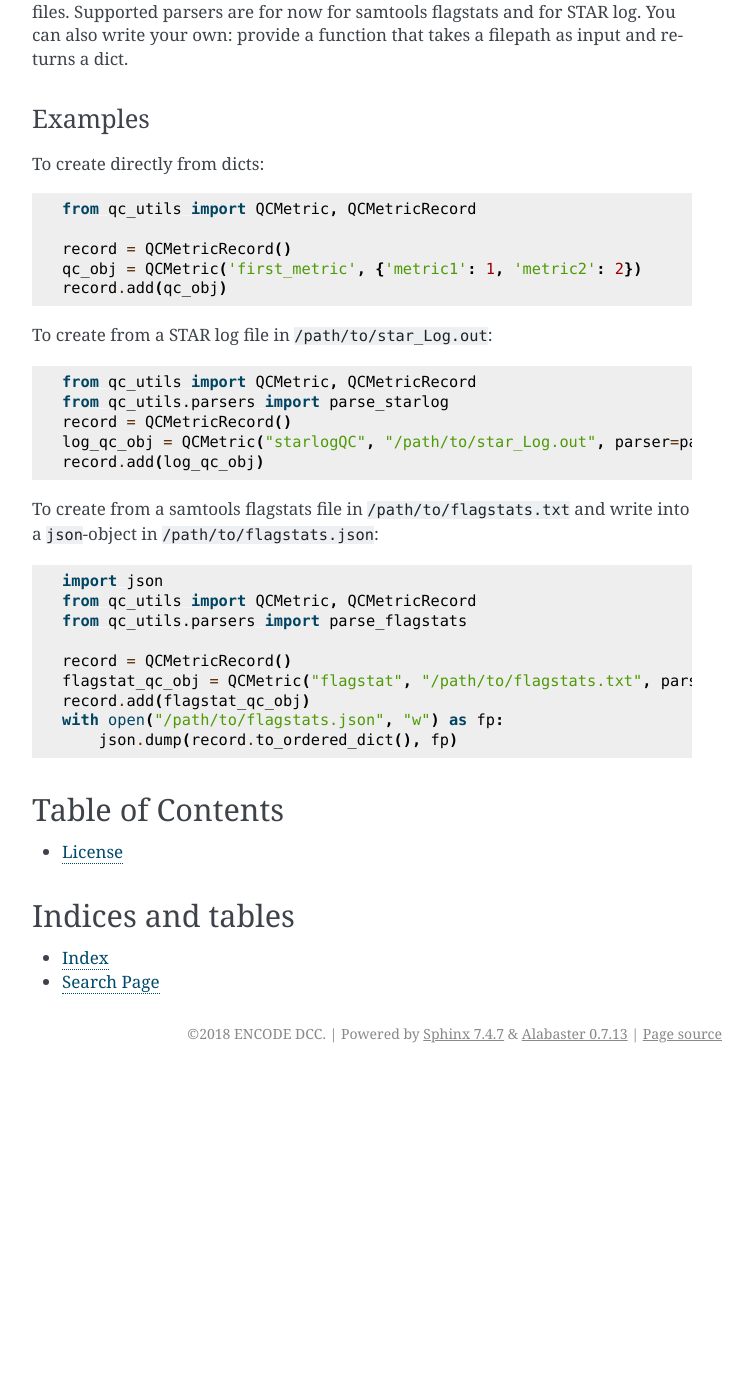
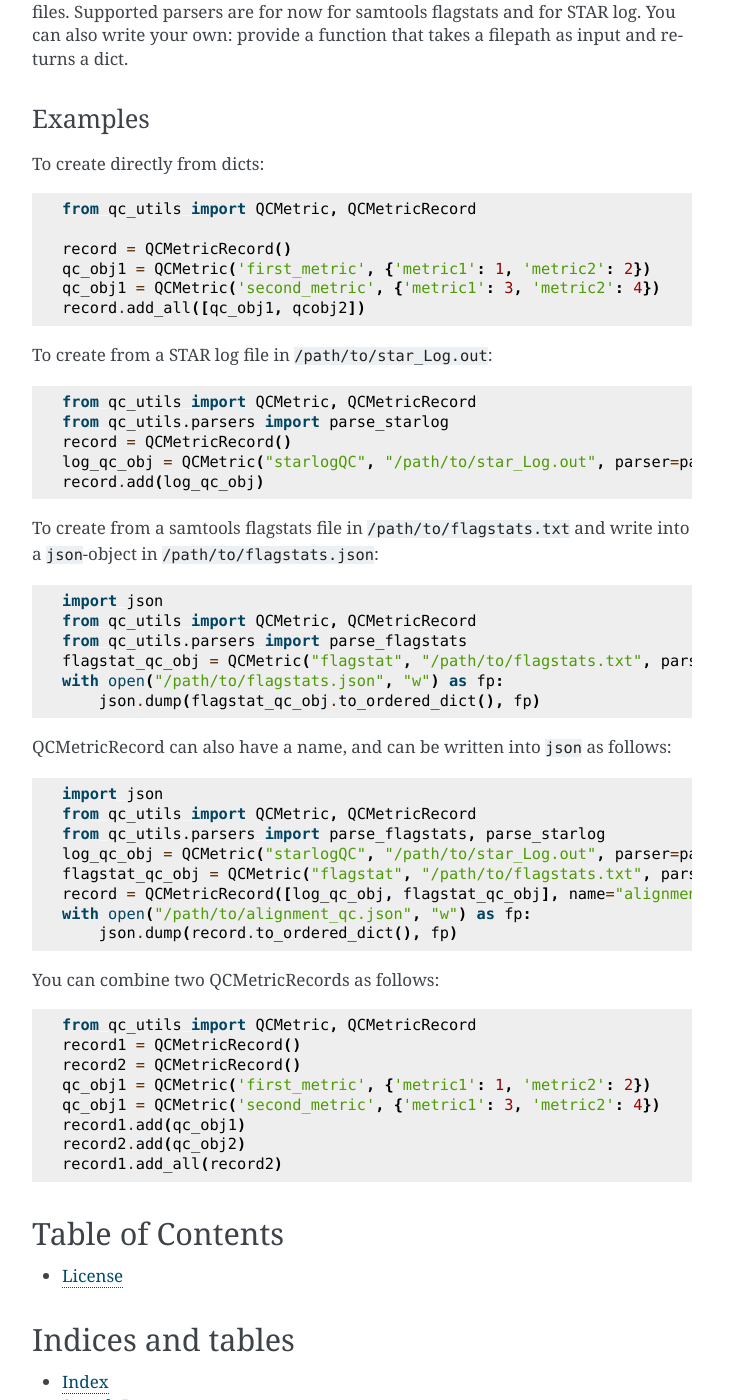
Before and after one commit to ENCODE-DCC/qc-utils, a Sphinx documentation site: the page built from docs/index.rst, in a window 1280 px wide and 1400 px high, scrolled down 539 px. Shown: the whole window, without its empty margins (388-1140 px from the left). Built offline with Sphinx 7.4.7, drawn with Linux system fonts in a browser that asks for light colours; before the commit the page ends 1612 px from its top, so only the background shows below that.

Commit message:
update docs, QCMetric.to_ordered_dict added, tests updated

```diff
--- a/docs/index.rst
+++ b/docs/index.rst
@@ -30,8 +30,9 @@ To create directly from dicts:
     from qc_utils import QCMetric, QCMetricRecord
 
     record = QCMetricRecord()
-    qc_obj = QCMetric('first_metric', {'metric1': 1, 'metric2': 2})
-    record.add(qc_obj)
+    qc_obj1 = QCMetric('first_metric', {'metric1': 1, 'metric2': 2})
+    qc_obj1 = QCMetric('second_metric', {'metric1': 3, 'metric2': 4})
+    record.add_all([qc_obj1, qcobj2])
 
 To create from a STAR log file in ``/path/to/star_Log.out``:
 ::
@@ -48,12 +49,33 @@ To create from a samtools flagstats file in ``/path/to/flagstats.txt`` and write
     import json
     from qc_utils import QCMetric, QCMetricRecord
     from qc_utils.parsers import parse_flagstats
+    flagstat_qc_obj = QCMetric("flagstat", "/path/to/flagstats.txt", parser=parse_flagstats)
+    with open("/path/to/flagstats.json", "w") as fp:
+        json.dump(flagstat_qc_obj.to_ordered_dict(), fp)
 
-    record = QCMetricRecord()
+QCMetricRecord can also have a name, and can be written into ``json`` as follows:
+::
+
+    import json
+    from qc_utils import QCMetric, QCMetricRecord
+    from qc_utils.parsers import parse_flagstats, parse_starlog
+    log_qc_obj = QCMetric("starlogQC", "/path/to/star_Log.out", parser=parse_starlog)
     flagstat_qc_obj = QCMetric("flagstat", "/path/to/flagstats.txt", parser=parse_flagstats)
-    record.add(flagstat_qc_obj)
-    with open("/path/to/flagstats.json", "w") as fp:
+    record = QCMetricRecord([log_qc_obj, flagstat_qc_obj], name="alignment_qc")
+    with open("/path/to/alignment_qc.json", "w") as fp:
         json.dump(record.to_ordered_dict(), fp)
+
+You can combine two QCMetricRecords as follows:
+::
+
+    from qc_utils import QCMetric, QCMetricRecord
+    record1 = QCMetricRecord()
+    record2 = QCMetricRecord()
+    qc_obj1 = QCMetric('first_metric', {'metric1': 1, 'metric2': 2})
+    qc_obj1 = QCMetric('second_metric', {'metric1': 3, 'metric2': 4})
+    record1.add(qc_obj1)
+    record2.add(qc_obj2)
+    record1.add_all(record2)
 
 
 
```
Also changed, not shown: 2 other files.
